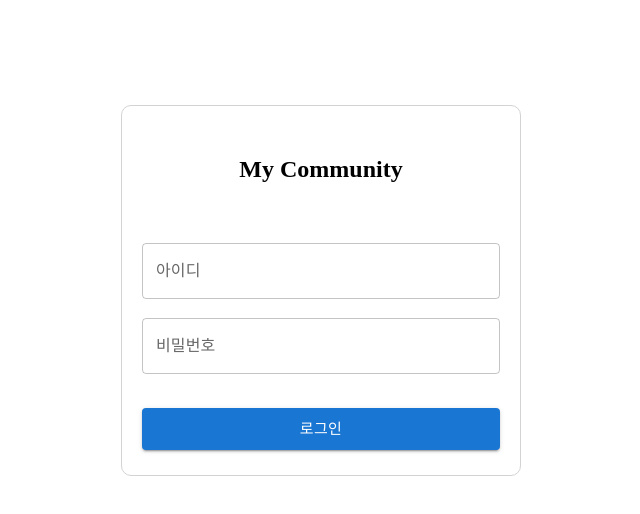
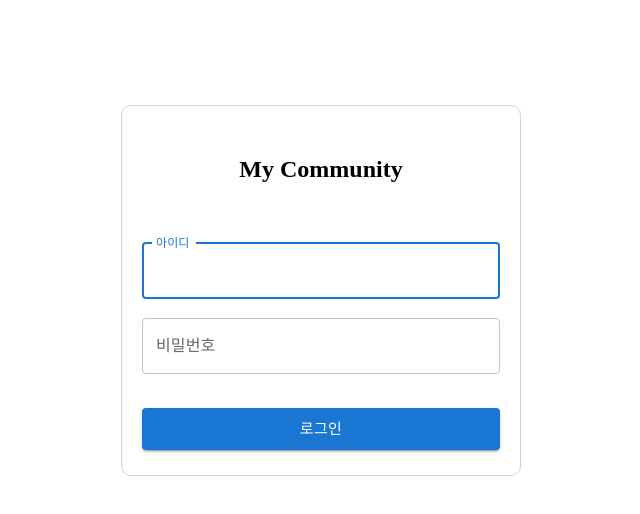
Before and after one commit to Kimtttwww/my_community_front, a Next.js app: page /login in a window 1280 px wide. Shown: the top 514 px of the page, without its empty margins (319-959 px from the left). Built offline with nearby package versions, Linux system fonts and the light colour scheme.

Commit message:
httponly 쿠키로 인해 쿠키 추출 및 jwt 해석 lib 제거 / 요청에 쿠키 싣는 방법 확인

```diff
--- a/package.json
+++ b/package.json
@@ -14,13 +14,11 @@
     "@hookform/resolvers": "^5.0.1",
     "@mui/material": "^7.0.2",
     "axios": "^1.9.0",
-    "jsonwebtoken": "^9.0.2",
     "next": "15.3.1",
     "react": "^19.0.0",
     "react-dom": "^19.0.0",
     "react-hook-form": "^7.56.1",
-    "yup": "^1.6.1",
-    "zustand": "^5.0.5"
+    "yup": "^1.6.1"
   },
   "devDependencies": {
     "@types/node": "^20",
--- a/src/page/guest/GuestLoginPage.tsx
+++ b/src/page/guest/GuestLoginPage.tsx
@@ -21,11 +21,13 @@ export default function GuestLoginPage() {
 	const { register, handleSubmit } = useForm({ resolver: yupResolver(schema) });
 	const { validState, handleDefaultInvalid } = useFormInputErrorHandler();
 
-  // TODO 기능 검증 필요 / 로그인 후 ui 필요
 	function handleValid(inputDatas: FieldValues) {
 		axios.post(GuestPath.LOGIN, inputDatas, { withCredentials: true })
-      .then(() => nav.push('/'))
-      .catch(() => alert('로그인 실패'))
+			.then(() => {
+				alert('로그인 성공');
+				nav.push('/');
+			})
+			.catch(() => alert('로그인 실패'));
 	}
 
 	return (<div className="flex justifyContentCenter" style={{ paddingTop: '75px' }}>
@@ -34,7 +36,7 @@ export default function GuestLoginPage() {
 				<h2 style={{ margin: '50px 0' }}>My Community</h2>
 			</article>
 			<form id="form" onSubmit={handleSubmit(handleValid, handleDefaultInvalid)} className="flex" style={{ height: '150px', flexDirection: 'column', justifyContent: 'space-around' }}>
-        <TextField label="아이디" {...register('id')} error={Boolean(validState?.id)} helperText={validState.id} className={`${css.spacing}`} />
+				<TextField label="아이디" {...register('id')} error={Boolean(validState?.id)} helperText={validState.id} autoFocus className={`${css.spacing}`} />
 				<TextField type="password" label="비밀번호" {...register('pwd')} error={Boolean(validState?.pwd)} helperText={validState.pwd} className={`${css.spacing}`} />
 			</form>
 			<article>
--- a/src/page/main/MainPage.tsx
+++ b/src/page/main/MainPage.tsx
@@ -10,6 +10,7 @@ export default async function MainPage() {
 		.map((result) => result.value.boards)
 
 	return (<>
+		{/* TODO 로그인 전, 후 ui 필요 */}
 		<NaviBar names={boardNames} />
 
 		<div className="flex" style={{ flexWrap: "wrap", justifyContent: 'space-around' }}>
```
Also changed, not shown: src/app/test/page.tsx (+2 -2 lines), src/feature/guest/api/guestGetApi.ts (line endings or trailing spaces), 1 other file (tests, documents, lock files or other folders). Lines whose indentation alone changed are shown as unchanged.
